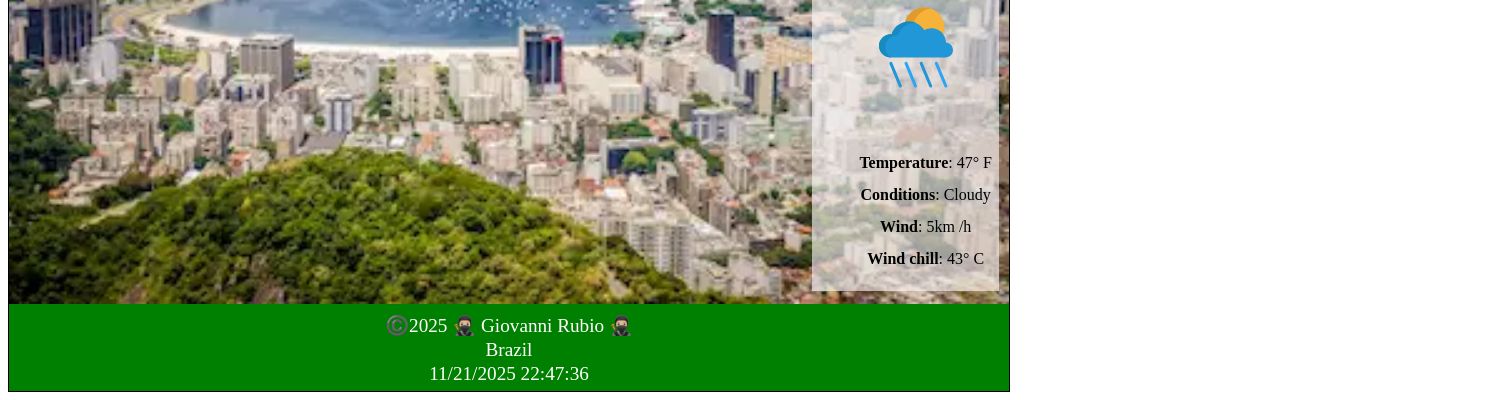
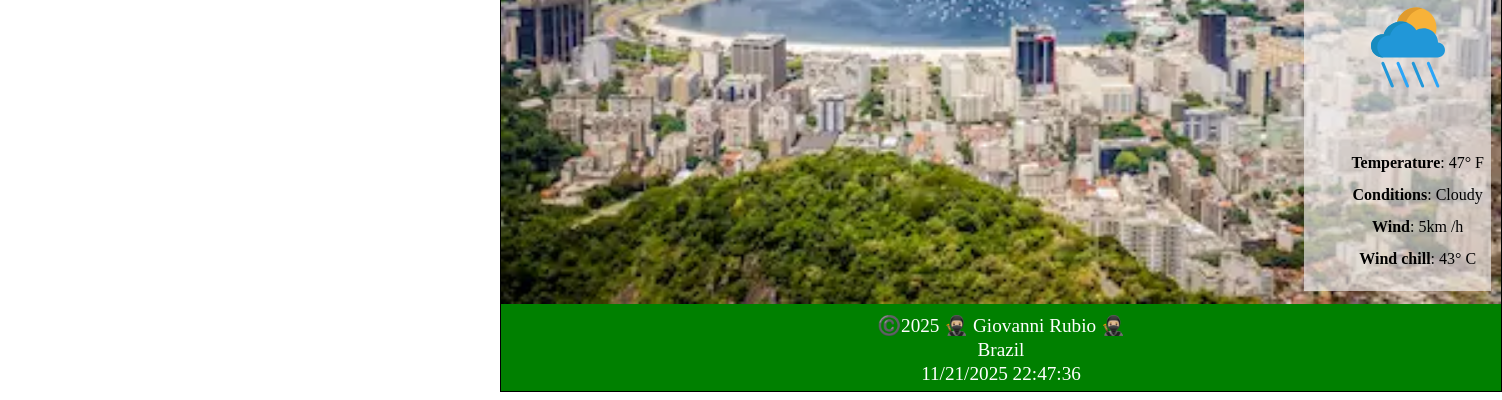
Before and after one commit to Giorubio27/wdd131, a plain HTML site: page week03/place.html in a window 1280 px wide. Shown: the part 459-859 px from the top of the page, 1502 px wide, since content can reach past the window. Drawn offline with Linux system fonts and the light colour scheme.

Commit message:
ohyeahman

```diff
--- a/week03/countrystyles/place.css
+++ b/week03/countrystyles/place.css
@@ -88,12 +88,15 @@ footer {
     body {
         display: block;
         width: 1000px;
-        align-self: center;
+        margin-left: 500px;
+
     }
+
 
     .hero img {
         width: 1000px;
         height: auto;
+
 
     }
 
```
